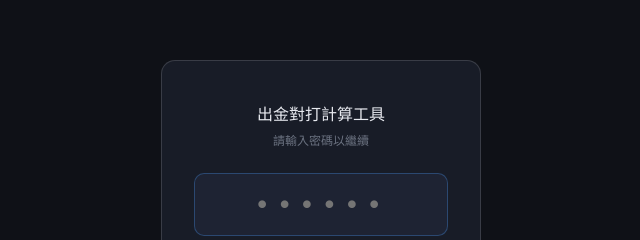
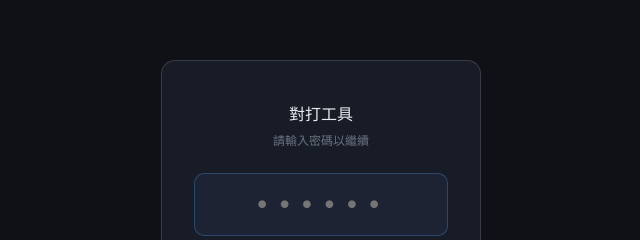
Before and after one commit to vfcovfco/express, a plain HTML site: page index.html in a window 1280 px wide. Shown: the part 190-430 px from the top of the page, 319-959 px from the left. Drawn offline with nearby package versions, Linux system fonts and the light colour scheme.

Commit message:
Update index.html

```diff
--- a/index.html
+++ b/index.html
@@ -3,7 +3,7 @@
 <head>
 <meta charset="UTF-8" />
 <meta name="viewport" content="width=device-width, initial-scale=1.0" />
-<title>出金對打計算工具</title>
+<title>對打工具</title>
 <style>
   @import url('https://fonts.googleapis.com/css2?family=DM+Mono:wght@400;500&family=Noto+Sans+TC:wght@400;500;700&display=swap');
 
@@ -277,7 +277,7 @@
 
 <div id="pwGate">
   <div class="pw-box">
-    <h2>出金對打計算工具</h2>
+    <h2>對打工具</h2>
     <p>請輸入密碼以繼續</p>
     <input class="pw-input" type="password" id="pwInput" placeholder="••••••" maxlength="10"
       onkeydown="if(event.key==='Enter')checkPw()" />
@@ -289,8 +289,8 @@
 <div class="container" id="mainApp" style="display:none">
 
   <div class="header">
-    <h1>出金對打計算工具</h1>
-    <p>NQ $20/pt — 對打出金策略</p>
+    <h1>對打工具</h1>
+    <p>NQ $20/pt</p>
   </div>
 
   <!-- 帳號管理 -->
```
